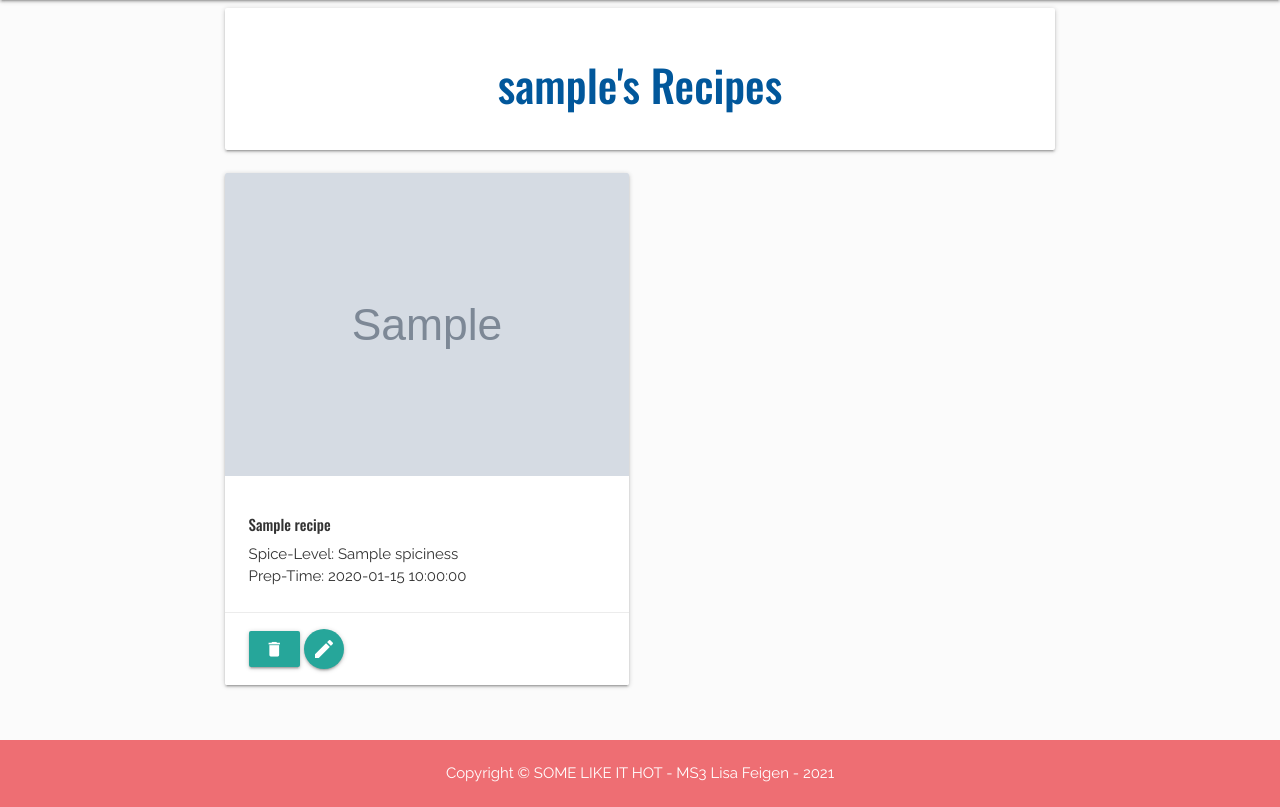
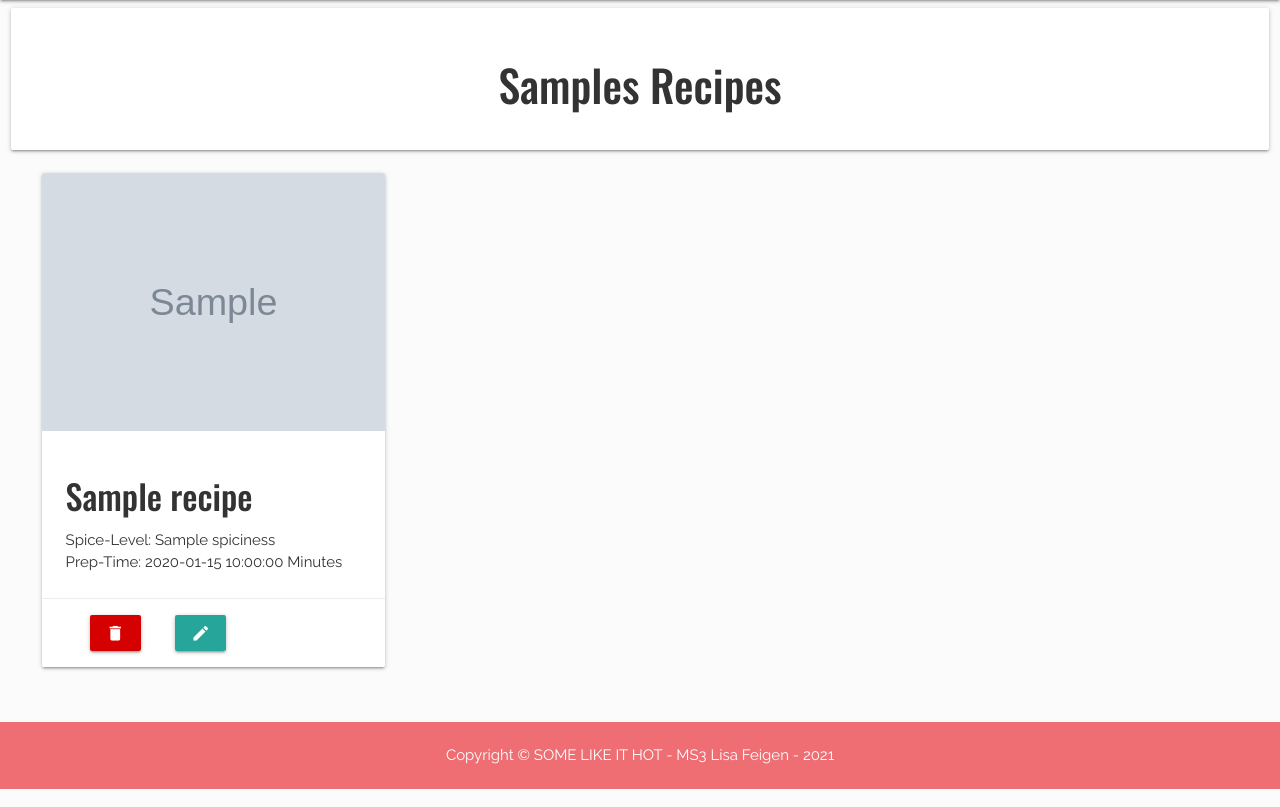
Before and after one commit to lisa1Q84/somelikeithot-recipes, a Flask app: template templates/user/profile.html in a window 1280 px wide. Shown: the part 64-871 px from the top of the page. Run offline with Flask 2, Linux system fonts and the light colour scheme; the template is opened without the code that fills it: most values are stand-ins (such as "Sample title", 1, 10 or a date in 2020); grey boxes marked "Sample" are stand-in pictures; some libraries are stand-ins or nearby versions.

Commit message:
change buttons on recipe cards as they were too close together and misaligned

```diff
--- a/templates/user/profile.html
+++ b/templates/user/profile.html
@@ -3,42 +3,48 @@
 
 
 <div class="row">
-    <div class="col s12 m8 offset-m2">
+    <div class="col s12">
         <div class="card-panel">
-            <h3 class="center-align light-blue-text text-darken-4">
-                {{ username }}'s Recipes
+            <h3 class="center-align username">
+               {{ username }}s Recipes
             </h3>
         </div>
         <div class="row">
             {% for recipe in recipes %}
-            <div class="col s12 m6">
+            <div class="col s12 m6 l4">
+                <a href="{{ url_for('recipe', recipe_id=recipe._id) }}">
+
+                    <div class="container">
                         <div class="card">
                             <div class="card-image">
-                        <img class="img_recipe" src="{{ recipe.img_url }}" alt="recipe">
+                                <img class="img_recipe responsive-img" src="{{ recipe.img_url }}" alt="recipe image">
                             </div>
                             <div class="card-content">
-                        <h5>{{ recipe.recipe_name }}</h5>
+                                <h4>{{ recipe.recipe_name }}</h4>
                                     <p>Spice-Level: {{ recipe.spiciness}} <br>
-                            Prep-Time: {{ recipe.prep_time}}</p>
+                                    Prep-Time: {{ recipe.prep_time}} Minutes</p>
                             </div>
                             <div class="card-action">
-                        <a class="waves-effect waves-light btn modal-trigger" href="#modal1"><i class="material-icons">delete</i></a>
+                                        <a class="btn waves-effect btn modal-trigger red accent-4" Style="margin-right:30px;" href="#modal1"><i class="material-icons iconclass">delete</i></a>
                                         <!-- Modal Structure -->
                                         <div id="modal1" class="modal">
                                             <div class="modal-content">
                                             <h4>Are you sure you want to delete your recipe?</h4>
                                             </div>
                                             <div class="modal-footer">
-                                <a href="#" class="modal-close btn-flat">Cancel</a>
-                                <a href="{{ url_for('delete_recipe', recipe_id=recipe._id) }}" class="modal-close waves-effect red accent-4 btn-flat">YES</a>
+                                                <a href="#" class="modal-close waves-effect btn-flat red accent-4 ">Cancel</a>
+                                                <a href="{{ url_for('delete_recipe', recipe_id=recipe._id) }}" class="modal-close waves-effect btn-flat red accent-4">YES</a>
                                             </div>
                                         </div>
 
                                         <a href="{{ url_for('edit_recipe', recipe_id=recipe._id) }}"
-                            class="btn-floating btn waves-effect teal lighten-1"><i class="material-icons">edit</i></a>
+                                            class="btn waves-effect teal lighten-1"><i class="material-icons iconclass">edit</i></a>
                             </div>
                         </div>
                     </div>
+                </a>
+            </div>
+
             {% endfor %}
         </div>
     </div>
```
Lines whose indentation alone changed are shown as unchanged.
